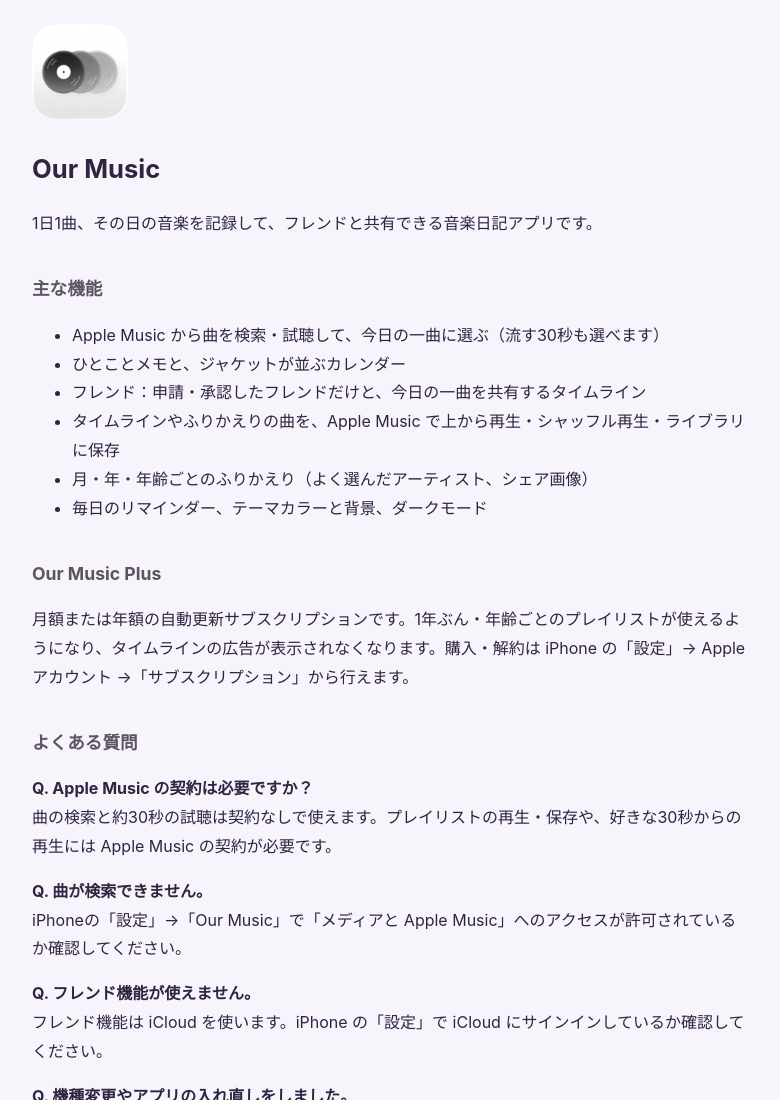
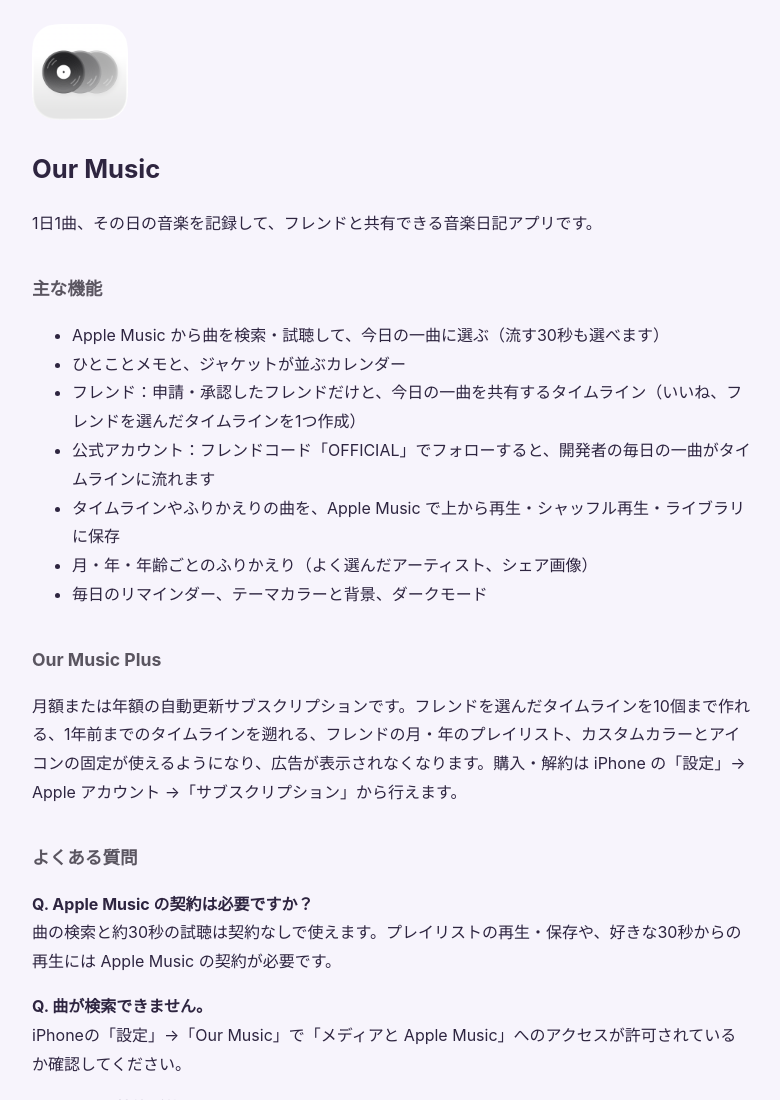
Before and after one commit to TaigaYanai-git/WatashiToOngaku, a plain HTML site: page docs/index.html in a window 1280 px wide. Shown: the top 1100 px of the page, without its empty margins (248-1028 px from the left). Drawn offline with Linux system fonts and the light colour scheme.

Commit message:
Update the support page for likes, the official account, and current Plus features
Co-Authored-By: Claude Opus 5.5 <noreply@anthropic.com>

```diff
--- a/docs/index.html
+++ b/docs/index.html
@@ -21,13 +21,14 @@
 <ul>
   <li>Apple Music から曲を検索・試聴して、今日の一曲に選ぶ（流す30秒も選べます）</li>
   <li>ひとことメモと、ジャケットが並ぶカレンダー</li>
-  <li>フレンド：申請・承認したフレンドだけと、今日の一曲を共有するタイムライン</li>
+  <li>フレンド：申請・承認したフレンドだけと、今日の一曲を共有するタイムライン（いいね、フレンドを選んだタイムラインを1つ作成）</li>
+  <li>公式アカウント：フレンドコード「OFFICIAL」でフォローすると、開発者の毎日の一曲がタイムラインに流れます</li>
   <li>タイムラインやふりかえりの曲を、Apple Music で上から再生・シャッフル再生・ライブラリに保存</li>
   <li>月・年・年齢ごとのふりかえり（よく選んだアーティスト、シェア画像）</li>
   <li>毎日のリマインダー、テーマカラーと背景、ダークモード</li>
 </ul>
 <h2>Our Music Plus</h2>
-<p>月額または年額の自動更新サブスクリプションです。1年ぶん・年齢ごとのプレイリストが使えるようになり、タイムラインの広告が表示されなくなります。購入・解約は iPhone の「設定」→ Apple アカウント →「サブスクリプション」から行えます。</p>
+<p>月額または年額の自動更新サブスクリプションです。フレンドを選んだタイムラインを10個まで作れる、1年前までのタイムラインを遡れる、フレンドの月・年のプレイリスト、カスタムカラーとアイコンの固定が使えるようになり、広告が表示されなくなります。購入・解約は iPhone の「設定」→ Apple アカウント →「サブスクリプション」から行えます。</p>
 <h2>よくある質問</h2>
 <p><b>Q. Apple Music の契約は必要ですか？</b><br>曲の検索と約30秒の試聴は契約なしで使えます。プレイリストの再生・保存や、好きな30秒からの再生には Apple Music の契約が必要です。</p>
 <p><b>Q. 曲が検索できません。</b><br>iPhoneの「設定」→「Our Music」で「メディアと Apple Music」へのアクセスが許可されているか確認してください。</p>
```
